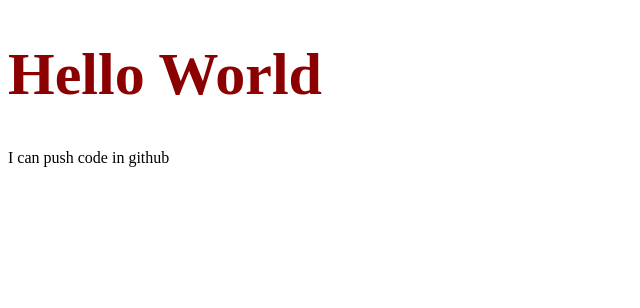
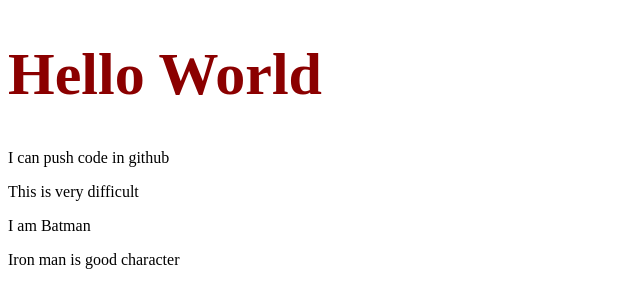
Before and after one commit to srabonGit25/Second-Repo, a plain HTML site: page index.html in a window 1280 px wide. Shown: the whole page, without its empty margins (0-640 px from the left). Drawn offline with Linux system fonts and the light colour scheme.

Commit message:
added paragraph

```diff
--- a/index.html
+++ b/index.html
@@ -9,5 +9,8 @@
 <body>
     <h1 style="color: darkred;font-size: 60px;">Hello World</h1>
     <p>I can push code in github</p>
+    <p>This is very difficult</p>
+    <p>I am Batman</p>
+    <p>Iron man is good character</p>
 </body>
 </html>
```
